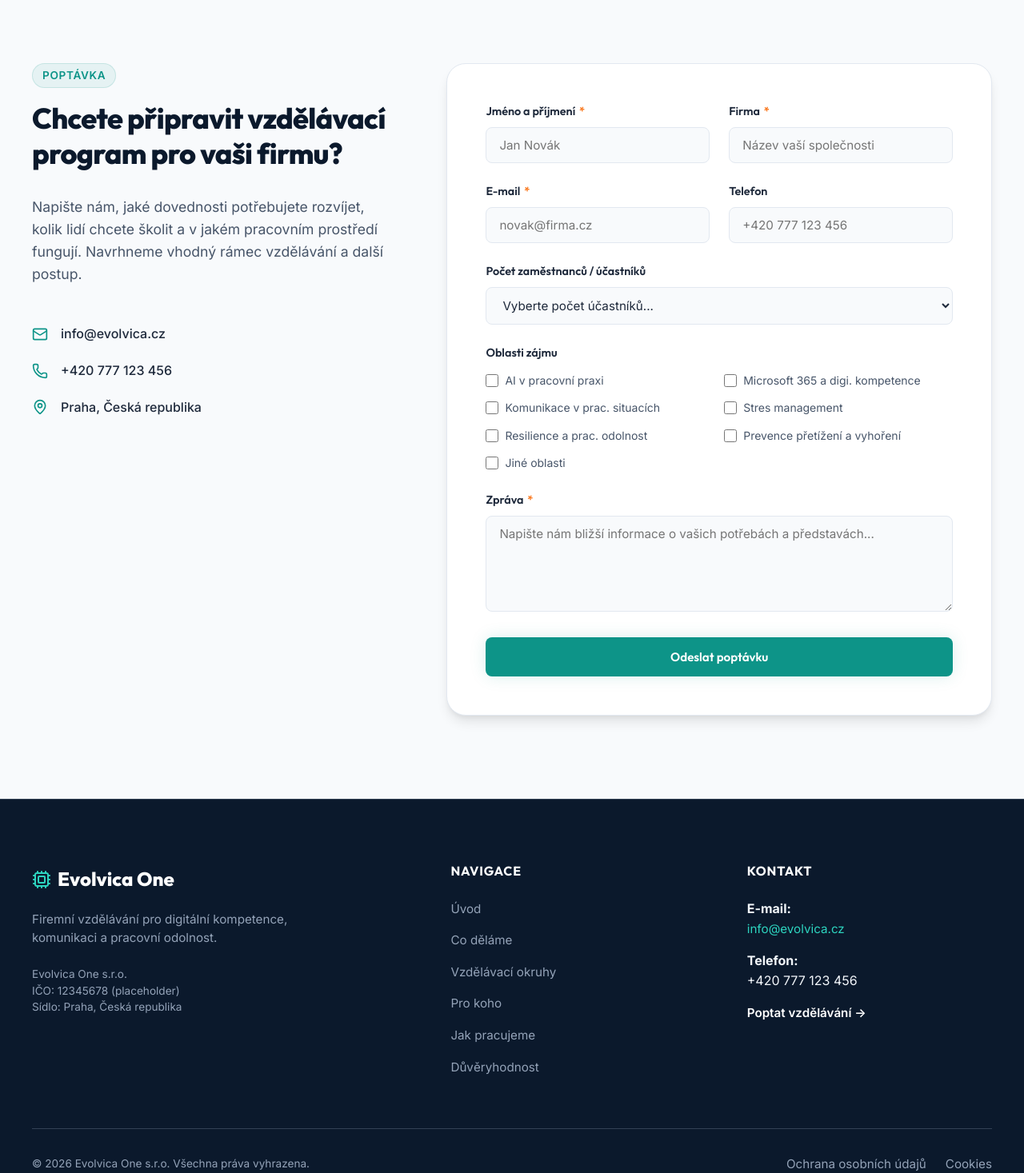
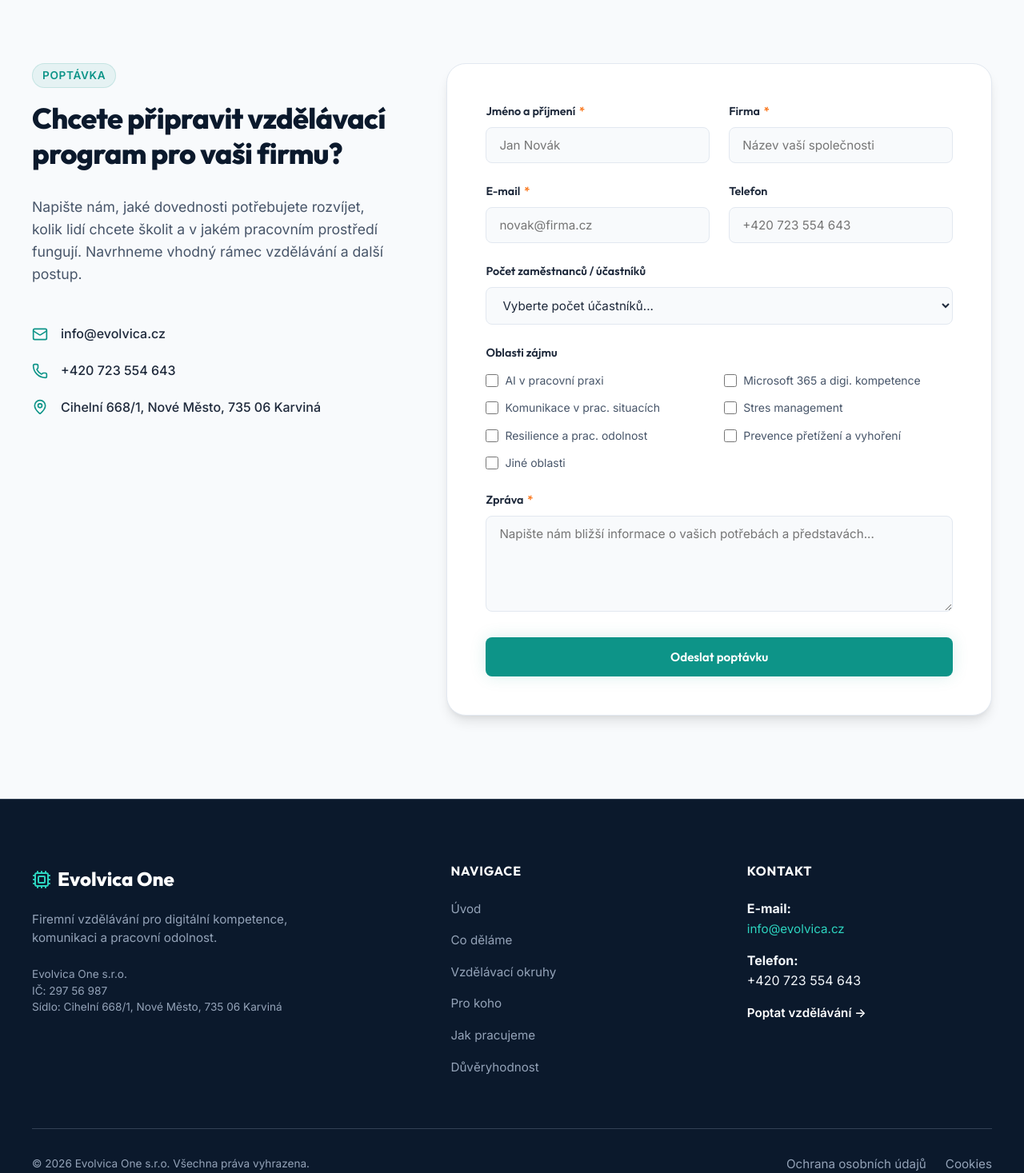
Before and after one commit to radoszek007/Evolvica, a React (Vite) app: page / in a window 1280 px wide. Shown: the part 7024-8491 px from the top of the page at 80% size. Built offline with nearby package versions, Linux system fonts and the light colour scheme.

Commit message:
chore: update contact details, address, and company ID (IČ) across the site

```diff
--- a/src/components/Contact.jsx
+++ b/src/components/Contact.jsx
@@ -122,11 +122,11 @@ export default function Contact() {
               </div>
               <div className="contact-detail-item">
                 <Phone className="contact-detail-icon" />
-                <span className="contact-detail-text">+420 777 123 456</span>
+                <span className="contact-detail-text">+420 723 554 643</span>
               </div>
               <div className="contact-detail-item">
                 <MapPin className="contact-detail-icon" />
-                <span className="contact-detail-text">Praha, Česká republika</span>
+                <span className="contact-detail-text">Cihelní 668/1, Nové Město, 735 06 Karviná</span>
               </div>
             </div>
           </AnimateOnScroll>
@@ -194,7 +194,7 @@ export default function Contact() {
                     value={formData.phone}
                     onChange={handleInputChange}
                     className="form-input"
-                    placeholder="+420 777 123 456"
+                    placeholder="+420 723 554 643"
                   />
                 </div>
 
--- a/src/components/Footer.jsx
+++ b/src/components/Footer.jsx
@@ -34,8 +34,8 @@ export default function Footer() {
           </p>
           <p className="footer-desc" style={{ fontSize: '0.85rem', color: 'var(--color-text-muted-light)' }}>
             Evolvica One s.r.o.<br />
-            IČO: 12345678 (placeholder)<br />
-            Sídlo: Praha, Česká republika
+            IČ: 297 56 987<br />
+            Sídlo: Cihelní 668/1, Nové Město, 735 06 Karviná
           </p>
         </div>
 
@@ -86,7 +86,7 @@ export default function Footer() {
             </li>
             <li style={{ color: 'var(--color-text-light)' }}>
               <strong>Telefon:</strong><br />
-              <span>+420 777 123 456</span>
+              <span>+420 723 554 643</span>
             </li>
             <li>
               <a
```
